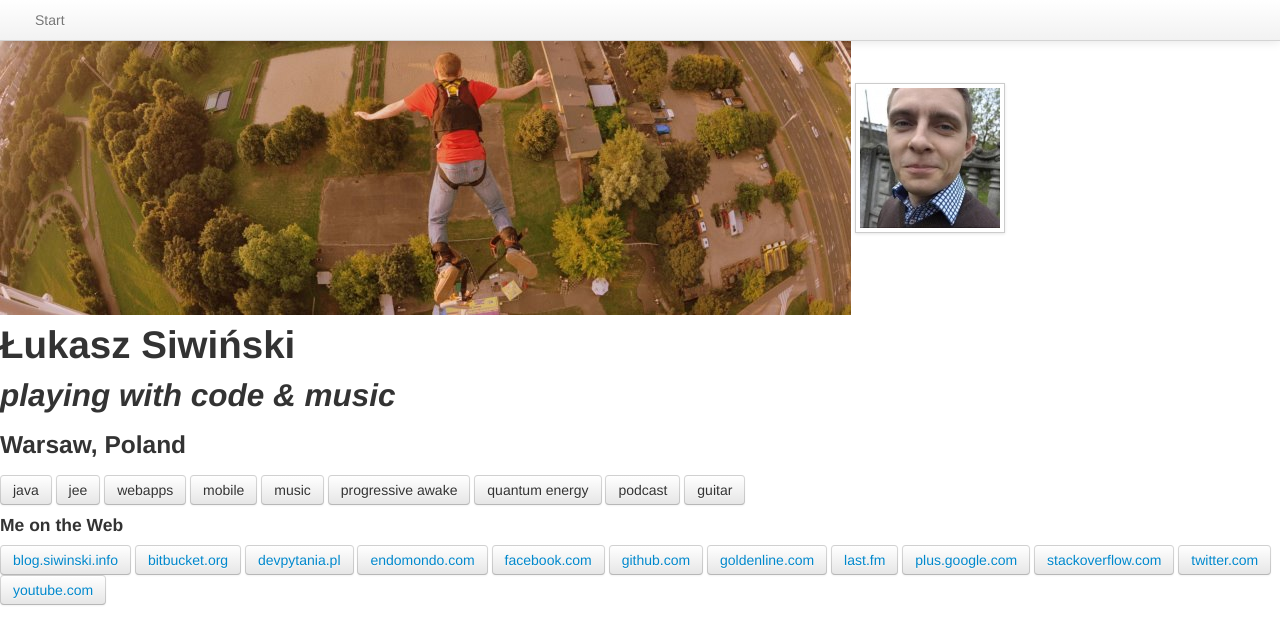
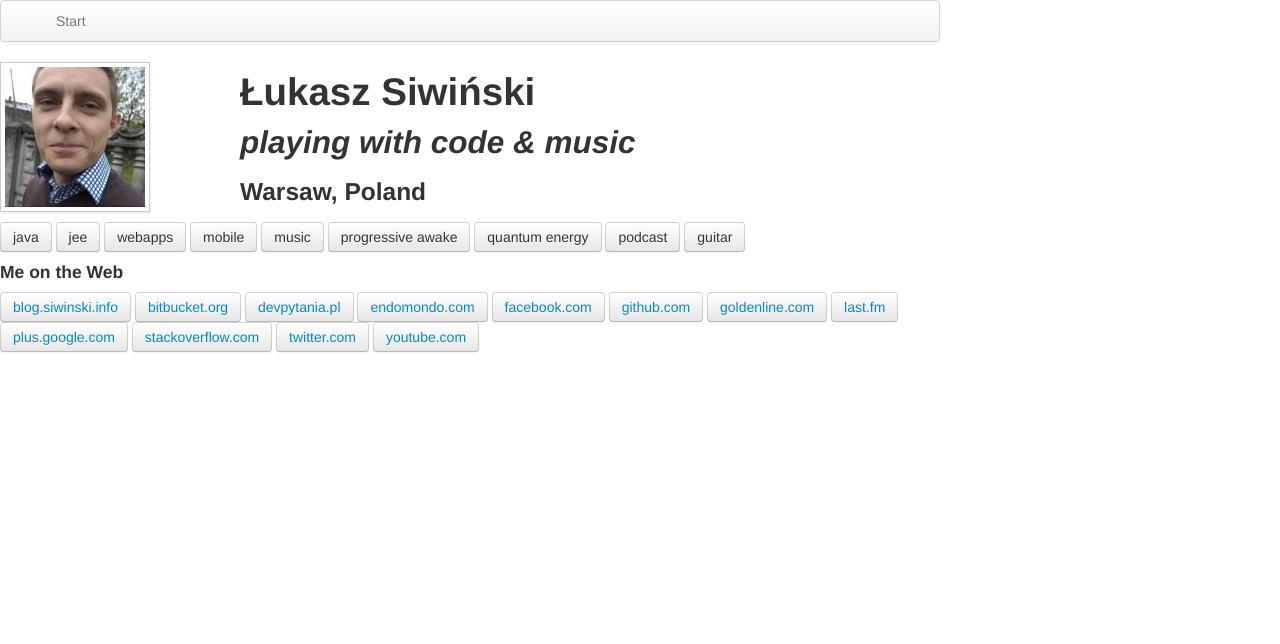
Before and after one commit to hopbit/layout-sanbox, a plain HTML site: page hello-twitter-bootstrap/WebContent/index.html in a window 1280 px wide. Drawn offline with Linux system fonts and the light colour scheme.

Commit message:
create some grid

```diff
--- a/hello-twitter-bootstrap/WebContent/index.html
+++ b/hello-twitter-bootstrap/WebContent/index.html
@@ -10,9 +10,9 @@
 	<script src="js/bootstrap.min.js"></script>
 
 
-<div>
-
-	<div class="navbar navbar-fixed-top">
+<div class="row">
+	<div class="span12">
+	<div class="navbar">
 		<div class="navbar-inner">
 		<div class="container-fluid">
 			<ul class="nav">
@@ -24,14 +24,27 @@
 		</div>
 		</div>
 	</div>
+	</div>
+</div>
+<!--
+	<img src="img/lukasz-siwinski-background.jpg" />
+ -->
+<div class="row">
 
-	<img src="img/lukasz-siwinski-background.jpg" />
-	<img src="img/lukasz-siwinski-avatar-small.jpeg" class="img-polaroid"/><br/>
+	<div class="span3">
+		<img src="img/lukasz-siwinski-avatar-small.jpeg" class="img-polaroid"/><br/>
+	</div>
 
+	<div class="span9">
 	<h1>Łukasz Siwiński</h1>
 	<h2><em>playing with code & music</em></h2>
 	<h3>Warsaw, Poland</h3>
+	</div>
 
+</div>
+
+<div class="row">
+	<div class="span12">
 
 	<div class="btn">java</div>
 	<div class="btn">jee</div>
@@ -43,8 +56,18 @@
 	<div class="btn">podcast</div>
 	<div class="btn">guitar</div>
 
+	</div>
+</div>
+
+<div class="row">
+	<div class="span12">
+
 	<!-- me on the web -->
 	<h4>Me on the Web</h4>
+	</div>
+</div>
+<div class="row">
+	<div class="span12">
 	<div class="btn"><a href="#">blog.siwinski.info</a></div>
 	<div class="btn"><a href="#">bitbucket.org</div>
 	<div class="btn"><a href="#">devpytania.pl </a></div>
@@ -57,6 +80,8 @@
 	<div class="btn"><a href="#">stackoverflow.com</a></div>
 	<div class="btn"><a href="#">twitter.com</a></div>
 	<div class="btn"><a href="#">youtube.com</a></div>
+	</div>
+</div>
 
 </div>
 
```
